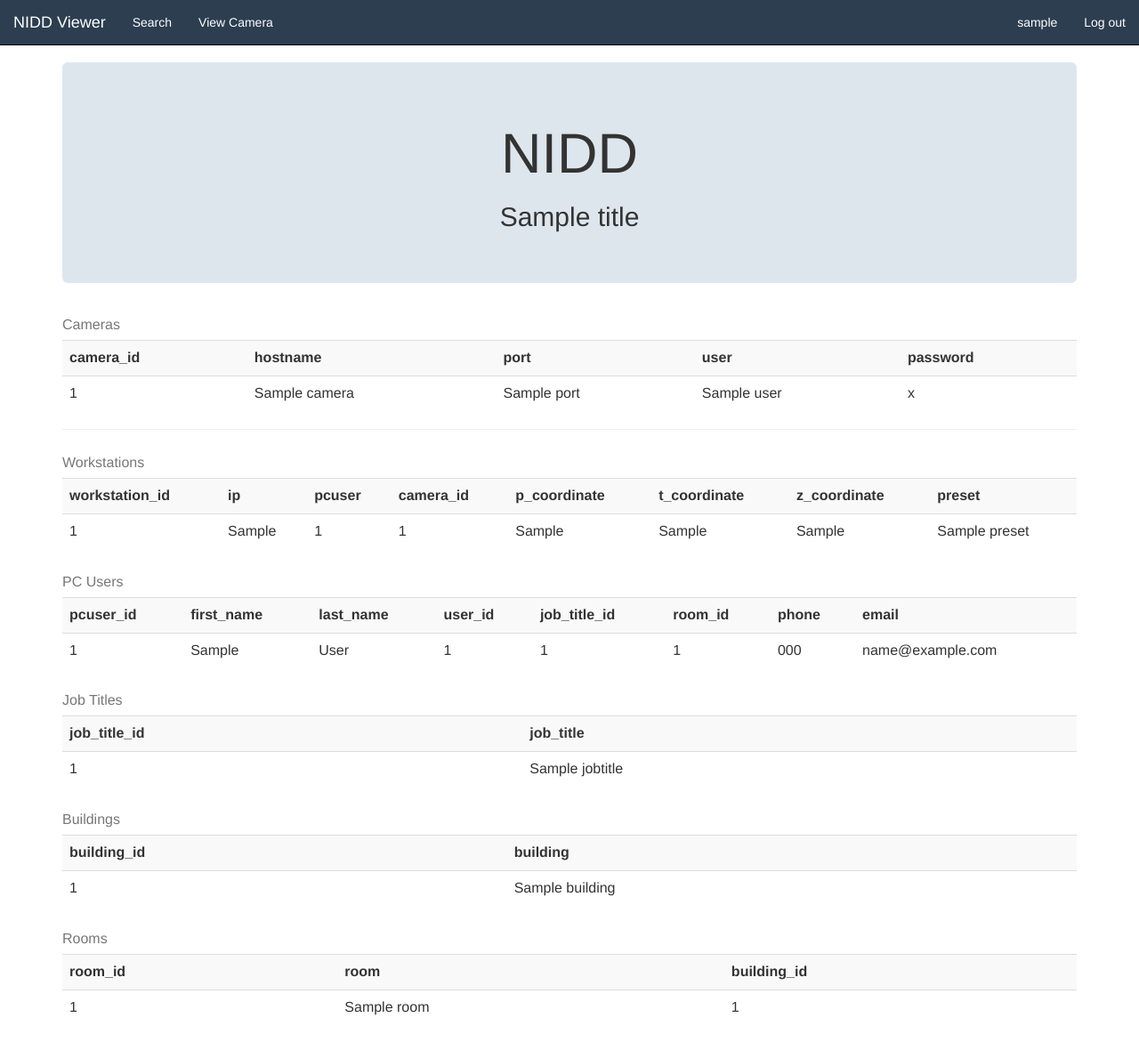
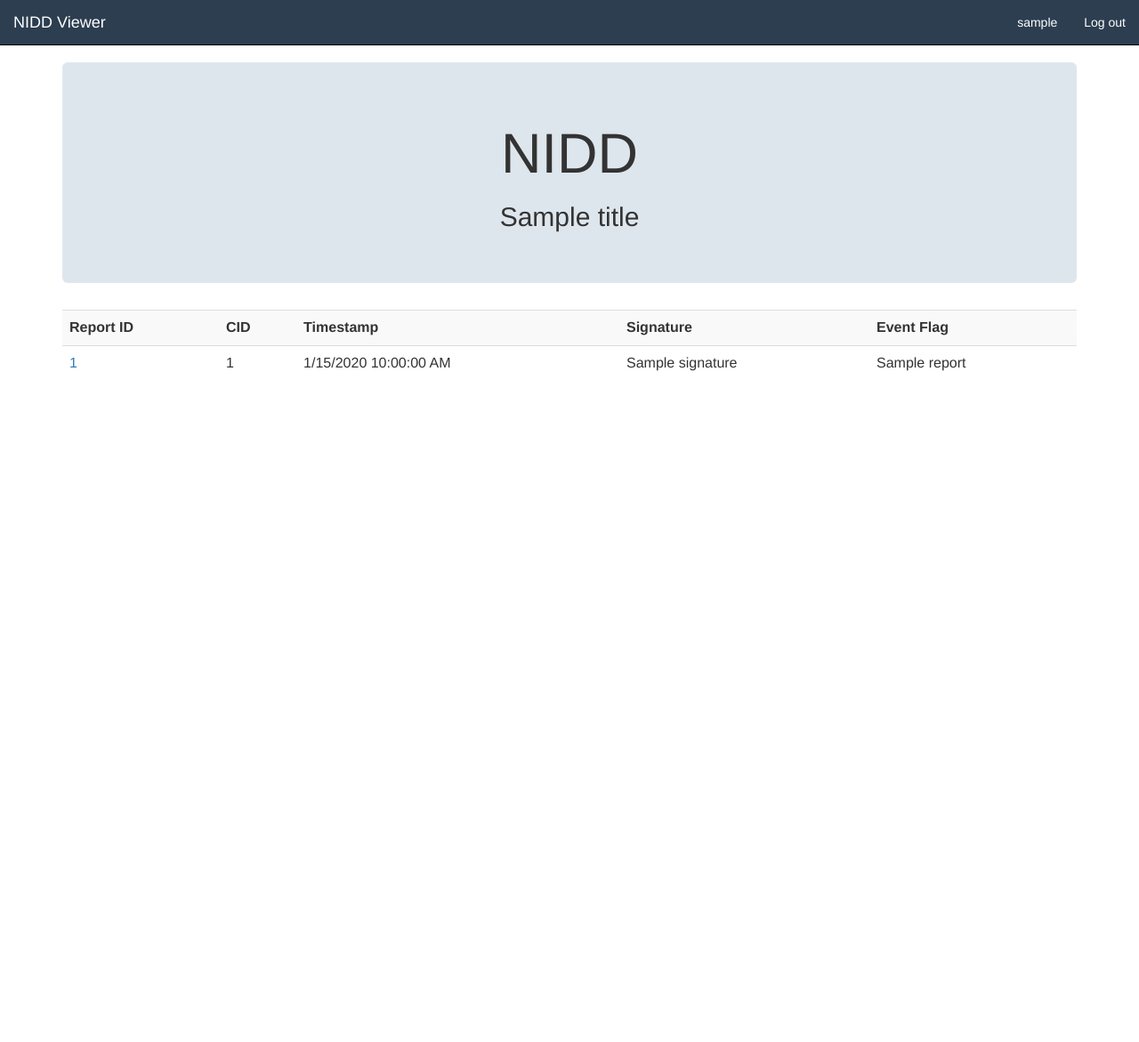
Before and after one commit to elench/NIDDCore, a Node server app: template views/index.ejs in a window 1280 px wide. Shown: the whole page at 89% size. After the commit the page ends 417 px from the top, so only its background shows below. Run offline with Node 20, Linux system fonts and the light colour scheme; the template is opened without the code that fills it: most values are stand-ins (such as "Sample title", 1, 10 or a date in 2020); some libraries are stand-ins or nearby versions.

Commit message:
A lot of changes!

```diff
--- a/app.js
+++ b/app.js
@@ -4,19 +4,9 @@ const bodyParser = require('body-parser');
 const path = require('path');
 const passport = require('passport');
 const Strategy = require('passport-local').Strategy;
-const knex = require('knex')({
-    client: 'mysql',
-    connection: {
-        host: '127.0.0.1',
-        user: 'dbwatcher',
-        password: 'nidd2018',
-        database: 'niddtestdb'
-    }
-});
 const ensureLoggedIn = require('connect-ensure-login').ensureLoggedIn;
-const users = require('./db/user');
-const NIDDCamera = require('./src/lib/NIDDCamera').NIDDCamera;
-const decToIp = require('./src/lib/ip-decimal').decToIp;
+const users = require('./db/users');
+const niddReport = require('./db/nidd-report');
 
 passport.use(new Strategy((username, password, done) => {
     users.findByUsername(username, (err, user) => {
@@ -67,28 +57,17 @@ app.use(require('express-session')({
 app.use(passport.initialize());
 app.use(passport.session());
 
-const report = {};
-const title = {};
-
-app.locals.report = report;
-
-let tables;
-
-getTables()
-.then(t => {
-    tables = t;
-})
-.catch(err => {
-    console.log(err);
-});
-
 app.get('/', (req, res) => {
     if (req.user) {
         res.redirect('/index');
     }
     else {
-        res.redirect('login');
+        res.redirect('/login');
     }
+});
+
+app.get('/login', (req, res) => {
+    res.render('login');
 });
 
 app.post('/login',
@@ -98,82 +77,33 @@ passport.authenticate('local', { failureRedirect: '/login' }),
     res.redirect('/index');
 });
 
-app.get('/login', (req, res) => {
-    res.render('login');
-});
-
 app.get('/index',
 ensureLoggedIn(),
-(req, res) => {
+async (req, res) => {
+    await niddReport.loadNiddReport()
+    const reports = niddReport.getNiddReport();
+
     res.render('index', {
-        title: 'Tables',
-        tables: tables
+        title: 'Events',
+        reports: reports
     });
 });
 
-app.get('/search',
-ensureLoggedIn(),
-(req, res) => {
-    res.render('search', {
-        title: 'Search Report'
-    });
-});
-
-app.post('/search',
+app.get('/report/:reportId',
 ensureLoggedIn(),
 (req, res, next) => {
-    if (!req.body.reportNum) {
-        response.status(400).send("Must enter a report number");
-        return;
+    console.log(req.params.reportId);
+    let rep = niddReport.getReportById(req.params.reportId);
+    console.log('rep:', rep);
+    if (rep) {
+        res.render('report', {
+            title: 'Alert Summary Report',
+            report: rep
+        });
     }
-    getReportById(req.body.reportNum)
-    .then(rep => {
-        res.render('viewer', {
-            title: 'Alert Summary Report',
-            report: rep[0]
-        });
-    })
-    .catch(err => {
-        console.log(err);
-        next();
-    });
-});
-
-app.get('/camera',
-ensureLoggedIn(),
-(req, res) => {
-    console.log(tables.cameras[0]);
-    new NIDDCamera({
-        hostname: decToIp(parseInt(tables.cameras[0].hostname)),
-        username: tables.cameras[0].user,
-        password: tables.cameras[0].password,
-        port: tables.cameras[0].port
-    })
-    .connect()
-    .then(cam => {
-        return cam.get_stream_uri();
-    })
-    .then(uri => {
-        authUri = new URL(uri);
-        authUri.username = tables.cameras[0].user;
-        authUri.password = tables.cameras[0].password;
-        res.render('camera', {
-            title: 'Camera Info',
-            uri: authUri,
-            connected: true
-        });
-    })
-    .catch(err => {
-        console.log(err);
-        res.render('camera', { title: 'Camera Info', connected: false });
-    });
-});
-
-app.post('/camera',
-ensureLoggedIn(),
-(req, res) => {
-    console.log(req.body);
-    res.sendStatus(200);
+    else {
+        next()
+    }
 });
 
 app.get('/logout', (req, res) => {
@@ -193,39 +123,3 @@ app.listen(3000, err => {
 
     console.log('Server up!');
 });
-
-
-function getReport() {
-    return knex('niddreport');
-}
-
-function getReportById(id) {
-    return knex('niddreport')
-    .where('nidd_report_id', id);
-}
-
-function getTables() {
-    const tables = {};
-
-    return knex('camera')
-   .then(async table => {
-       tables.cameras = table;
-
-       table = await knex('workstation');
-       tables.workstations = table;
-
-       table = await knex('pcuser');
-       tables.pcusers = table;
-
-       table = await knex('jobtitle');
-       tables.jobtitles = table;
-
-       table = await knex('building');
-       tables.buildings = table;
-
-       table = await knex('room');
-       tables.rooms = table;
-
-       return tables;
-   });
-}
--- a/public/css/main.css
+++ b/public/css/main.css
@@ -9,7 +9,7 @@ body {
 }
 
 #login-container {
-    margin-top: 220px;
+    margin-top: 150px;
 }
 
 .jumbotron {
@@ -41,6 +41,7 @@ body {
     color: white;
 }
 
+
 /*
 #vlcCol {
     margin: 0 auto;
--- a/views/header.ejs
+++ b/views/header.ejs
@@ -20,10 +20,6 @@
         <a href="/index" class="navbar-brand">NIDD Viewer</a>
       </div>
       <div class="collapse navbar-collapse" id="nidd-nav">
-        <ul class="nav navbar-nav">
-          <li><a href="/search">Search</a></li>
-          <li><a href="/camera">View Camera</a></li>
-        </ul>
         <ul class="nav navbar-nav navbar-right">
           <li><a href="#"><%= user.username %></a></li>
           <li><a href="/logout">Log out</a></li>
--- a/views/index.ejs
+++ b/views/index.ejs
@@ -1,126 +1,24 @@
 <% include header %>
 
-<% const cameras = tables.cameras %>
-<% const workstations = tables.workstations %>
-<% const pcusers = tables.pcusers %>
-<% const jobtitles = tables.jobtitles %>
-<% const buildings = tables.buildings %>
-<% const rooms = tables.rooms %>
-
 <table class="table table-striped">
-  <caption>Cameras</caption>
   <tr>
-    <th>camera_id</th>
-    <th>hostname</th>
-    <th>port</th>
-    <th>user</th>
-    <th>password</th>
+    <th>Report ID</th>
+    <th>CID</th>
+    <th>Timestamp</th>
+    <th>Signature</th>
+    <th>Event Flag</th>
   </tr>
-<% cameras.forEach(function(camera) { %>
+<% reports.forEach(function(report) { %>
   <tr>
-    <td><%= camera.camera_id %></td>
-    <td><%= camera.hostname %></td>
-    <td><%= camera.port %></td>
-    <td><%= camera.user %></td>
-    <td><%= camera.password %></td>
-  </tr>
-<% }) %>
-</table>
-
-<hr>
-
-<table class="table table-striped">
-  <caption>Workstations</caption>
-  <tr>
-    <th>workstation_id</th>
-    <th>ip</th>
-    <th>pcuser</th>
-    <th>camera_id</th>
-    <th>p_coordinate</th>
-    <th>t_coordinate</th>
-    <th>z_coordinate</th>
-    <th>preset</th>
-  </tr>
-<% workstations.forEach(function(workstation) { %>
-  <tr>
-    <td><%= workstation.workstation_id %></td>
-    <td><%= workstation.ip %></td>
-    <td><%= workstation.pcuser_id %></td>
-    <td><%= workstation.camera_id %></td>
-    <td><%= workstation.p_coordinate %></td>
-    <td><%= workstation.t_coordinate %></td>
-    <td><%= workstation.z_coordinate %></td>
-    <td><%= workstation.preset %></td>
-  </tr>
-<% }) %>
-</table>
-
-<table class="table table-striped">
-  <caption>PC Users</caption>
-  <tr>
-    <th>pcuser_id</th>
-    <th>first_name</th>
-    <th>last_name</th>
-    <th>user_id</th>
-    <th>job_title_id</th>
-    <th>room_id</th>
-    <th>phone</th>
-    <th>email</th>
-  </tr>
-<% pcusers.forEach(function(pcuser) { %>
-  <tr>
-    <td><%= pcuser.pcuser_id %></td>
-    <td><%= pcuser.first_name %></td>
-    <td><%= pcuser.last_name %></td>
-    <td><%= pcuser.user_id %></td>
-    <td><%= pcuser.job_title_id %></td>
-    <td><%= pcuser.room_id %></td>
-    <td><%= pcuser.phone %></td>
-    <td><%= pcuser.email %></td>
-  </tr>
-<% }) %>
-</table>
-
-<table class="table table-striped">
-  <caption>Job Titles</caption>
-  <tr>
-    <th>job_title_id</th>
-    <th>job_title</th>
-  </tr>
-<% jobtitles.forEach(function(jobtitle) { %>
-  <tr>
-    <td><%= jobtitle.job_title_id %></td>
-    <td><%= jobtitle.job_title %></td>
-  </tr>
-<% }) %>
-</table>
-
-<table class="table table-striped">
-  <caption>Buildings</caption>
-  <tr>
-    <th>building_id</th>
-    <th>building</th>
-  </tr>
-<% buildings.forEach(function(building) { %>
-  <tr>
-    <td><%= building.building_id %></td>
-    <td><%= building.building %></td>
-  </tr>
-<% }) %>
-</table>
-
-<table class="table table-striped">
-  <caption>Rooms</caption>
-  <tr>
-    <th>room_id</th>
-    <th>room</th>
-    <th>building_id</th>
-  </tr>
-<% rooms.forEach(function(room) { %>
-  <tr>
-    <td><%= room.room_id %></td>
-    <td><%= room.room %></td>
-    <td><%= room.building_id %></td>
+    <td>
+      <a href=<%= `/report/${report.nidd_report_id}` %> class="reportIdLink">
+        <%= report.nidd_report_id %>
+      </a>
+    </td>
+    <td><%= report.cid %></td>
+    <td><%= `${report.timestamp.toLocaleDateString()} ${report.timestamp.toLocaleTimeString()}` %></td>
+    <td><%= report.signature %></td>
+    <td><%= report.sig_name %></td>
   </tr>
 <% }) %>
 </table>
--- a/views/login.ejs
+++ b/views/login.ejs
@@ -12,7 +12,7 @@
 
     <div class="container" id="login-container">
 
-      <div class="row">
+      <div class="row align-items-center">
         <div class="col-sm-4">
         </div>
 
```
Also changed, not shown: db/connection.js (added, +9 -0 lines), db/nidd-report.js (added, +31 -0 lines), db/user.js (deleted, +0 -74 lines), db/users.js (added, +30 -0 lines), views/camera.ejs (deleted, +0 -39 lines), views/oldIndex.ejs (added, +128 -0 lines), views/search.ejs (deleted, +0 -14 lines), views/report.ejs (renamed from views/viewer.js).
